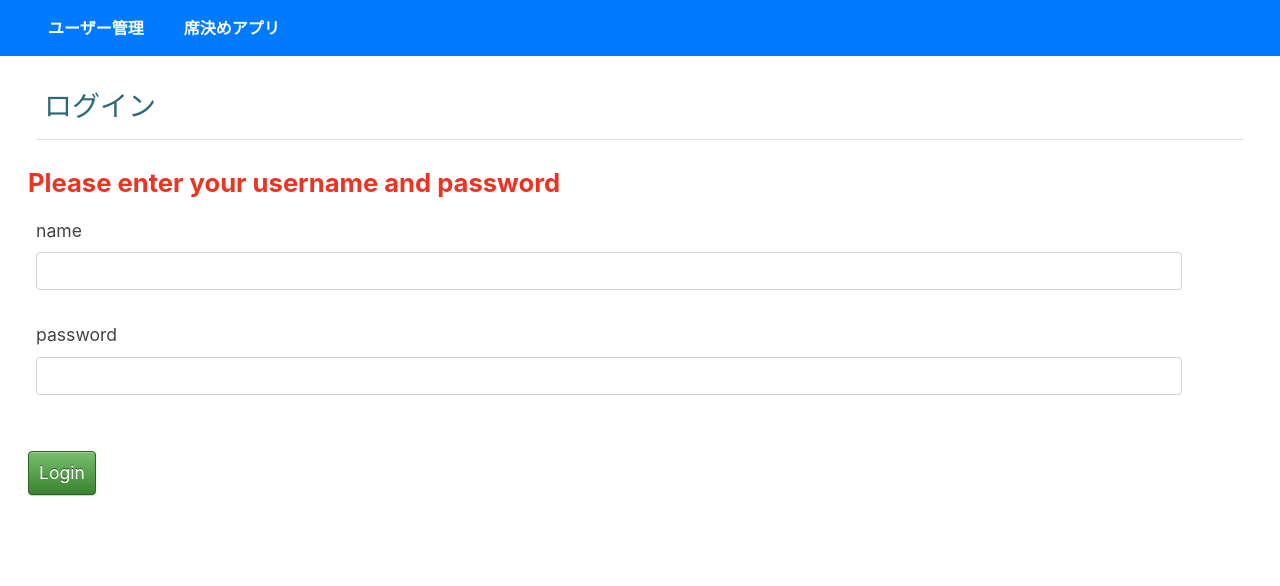
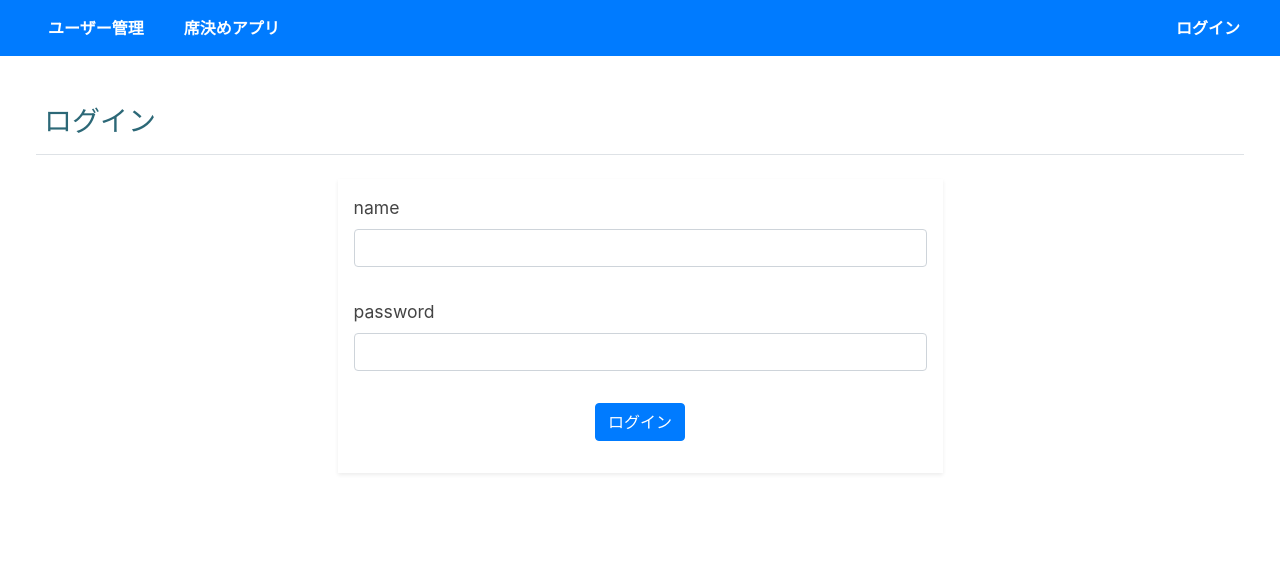
Before and after one commit to FumiyaTakahashi6/DecideSeat, a CakePHP app: the page made by app/View/Users/login.ctp in a window 1280 px wide. Shown: the top 586 px of the page. Run offline with PHP 8.4 and a stand-in for CakePHP, Linux system fonts and the light colour scheme; the template is opened without the code that fills it, so the values that code supplies are empty; form fields are guessed from the names that the template uses; some libraries are stand-ins or nearby versions.

Commit message:
ログインボタンの追加

```diff
--- a/app/Controller/AppController.php
+++ b/app/Controller/AppController.php
@@ -42,8 +42,8 @@ class AppController extends Controller {
                 'action' => 'index'
             ),
             'logoutRedirect' => array(
-                'controller' => 'pages',
-                'action' => 'display',
+                'controller' => 'members',
+                'action' => 'select',
                 'home'
             ),
             'authenticate' => array(
@@ -68,5 +68,6 @@ class AppController extends Controller {
 
     public function beforeFilter() {
         $this->Auth->allow('select','result');
+        $this->set('auth', $this->Auth->user());
     }
 }
--- a/app/Controller/AttributesController.php
+++ b/app/Controller/AttributesController.php
@@ -9,7 +9,7 @@ class AttributesController extends AppController {
             $this->Attribute->create();
             if ($this->Attribute->save($this->request->data)) {
                 $this->Flash->success(__('Your post has been saved.'));
-                return $this->redirect(array('controller' => 'members', 'action' => 'select'));
+                return $this->redirect(array('controller' => 'members', 'action' => 'index'));
             }
             $this->Flash->error(__('Unable to add your post.'));
         }
--- a/app/Controller/UsersController.php
+++ b/app/Controller/UsersController.php
@@ -78,7 +78,7 @@ class UsersController extends AppController {
     public function login() {
         if ($this->request->is('post')) {
             if ($this->Auth->login()) {
-                $this->redirect($this->Auth->redirect(array('controller' => 'members','action' => 'index')));
+                $this->redirect($this->Auth->redirect());
             } else {
                 $this->Flash->error(__('Invalid username or password, try again'));
             }
--- a/app/View/Layouts/default.ctp
+++ b/app/View/Layouts/default.ctp
@@ -37,39 +37,57 @@ $cakeVersion = __d('cake_dev', 'CakePHP %s', Configure::version())
 		echo $this->fetch('script');
 	?>
 </head>
-<body style="padding-top: 55px">
+<body style="padding-top: 70px">
 	<div id="container">
 		<div id="header" class="m-0 p-0">
 			<nav class="navbar navbar-expand-sm navbar-dark bg-primary fixed-top">
 				<div class="collapse navbar-collapse" id="navbarNav">
-					<ul class="navbar-nav">
-						<li class="nav-item active">
+					<ul class="navbar-nav mr-auto">
+						<li class="nav-item nav-link active">
 							<?php echo $this->Html->link(
 								'ユーザー管理',
 								[
 									'controller' => 'members',
 									'action' => 'index'
-								],
-								[
-									'class' => "nav-link"
 								]
-
 							); ?>
 						</li>
-						<li class="nav-item disabled">
+						<li class="nav-item nav-link">
 							<?php echo $this->Html->link(
 								'席決めアプリ',
 								[
 									'controller' => 'members',
 									'action' => 'select'
-								],
-								[
-									'class' => "nav-link"
 								]
-
 							); ?>
 						</li>
+
 					</ul>
+					<?php if ($auth): ?>
+						<ul class="navbar-nav">
+							<li class="nav-item">
+								<?php echo $this->Html->link(
+									'ログアウト',
+									[
+										'controller' => 'users',
+										'action' => 'logout'
+									]
+								); ?>
+							</li>
+						</ul>
+					<?php else: ?>
+						<ul class="navbar-nav">
+							<li class="nav-item">
+								<?php echo $this->Html->link(
+									'ログイン',
+									[
+										'controller' => 'users',
+										'action' => 'login'
+									]
+								); ?>
+							</li>
+						</ul>
+					<?php endif; ?>
 				</div>
 			</nav>
 		</div>
--- a/app/View/Users/login.ctp
+++ b/app/View/Users/login.ctp
@@ -10,11 +10,9 @@
 
 <?php echo $this->Flash->render('auth'); ?>
 <?php echo $this->Form->create('User'); ?>
-<div>
+<div class="col-12">
+    <div class="w-50 mx-auto shadow-sm">
         <fieldset>
-        <legend>
-            <?php echo __('Please enter your username and password'); ?>
-        </legend>
             <?php echo $this->Form->input('username',[
                 'class' => 'form-control',
                 'div' => [
@@ -31,5 +29,14 @@
             ]);
         ?>
         </fieldset>
+        <div class="col text-center">
+        <?php
+            echo $this->Form->button('ログイン', [
+                'type' => 'submit',
+                'class' => 'btn btn-primary mx-auto'
+            ]);
+        ?>
+        <?= $this->Form->end(); ?>
         </div>
-<?php echo $this->Form->end(__('Login')); ?>
+    </div>
+</div>
--- a/app/webroot/css/cake.generic.css
+++ b/app/webroot/css/cake.generic.css
@@ -260,9 +260,9 @@ dd {
 /** Forms **/
 form {
 	clear: both;
-	margin-right: 20px;
+	/**margin-right: 20px;**/
 	padding: 0;
-	width: 95%;
+	/**width: 95%;**/
 }
 fieldset {
 	border: none;
```
Lines whose indentation alone changed are shown as unchanged.
